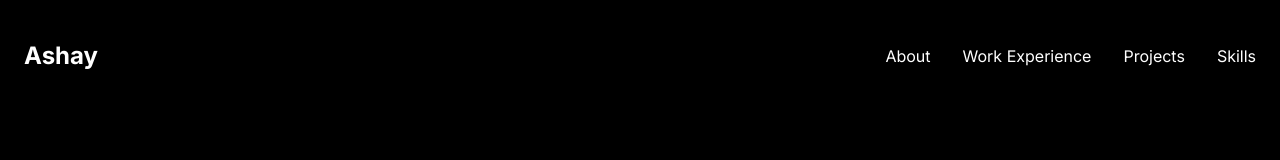
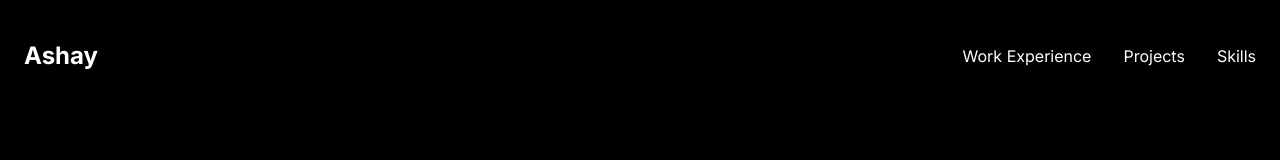
Before and after one commit to ashaykargaonkar/MyPortfolioUI, a Next.js app: page / in a window 1280 px wide. Shown: the top 160 px of the page. Built offline with nearby package versions, Linux system fonts and the light colour scheme.

Commit message:
Updated NavBar

```diff
--- a/components/Navbar.tsx
+++ b/components/Navbar.tsx
@@ -11,10 +11,9 @@ const Navbar = () => {
   const [isMenuOpen, setIsMenuOpen] = useState(false)
 
   const menuItems = [
-    { id: 1, text: 'About', href: '#about' },
-    { id: 2, text: 'Work Experience', href: '#work-experience' },
-    { id: 3, text: 'Projects', href: '#projects' },
-    { id: 4, text: 'Skills', href: '#skills' }
+    { id: 1, text: 'Work Experience', href: '#work-experience' },
+    { id: 2, text: 'Projects', href: '#projects' },
+    { id: 3, text: 'Skills', href: '#skills' }
   ]
 
   const handleScroll = (e, sectionId) => {
```
